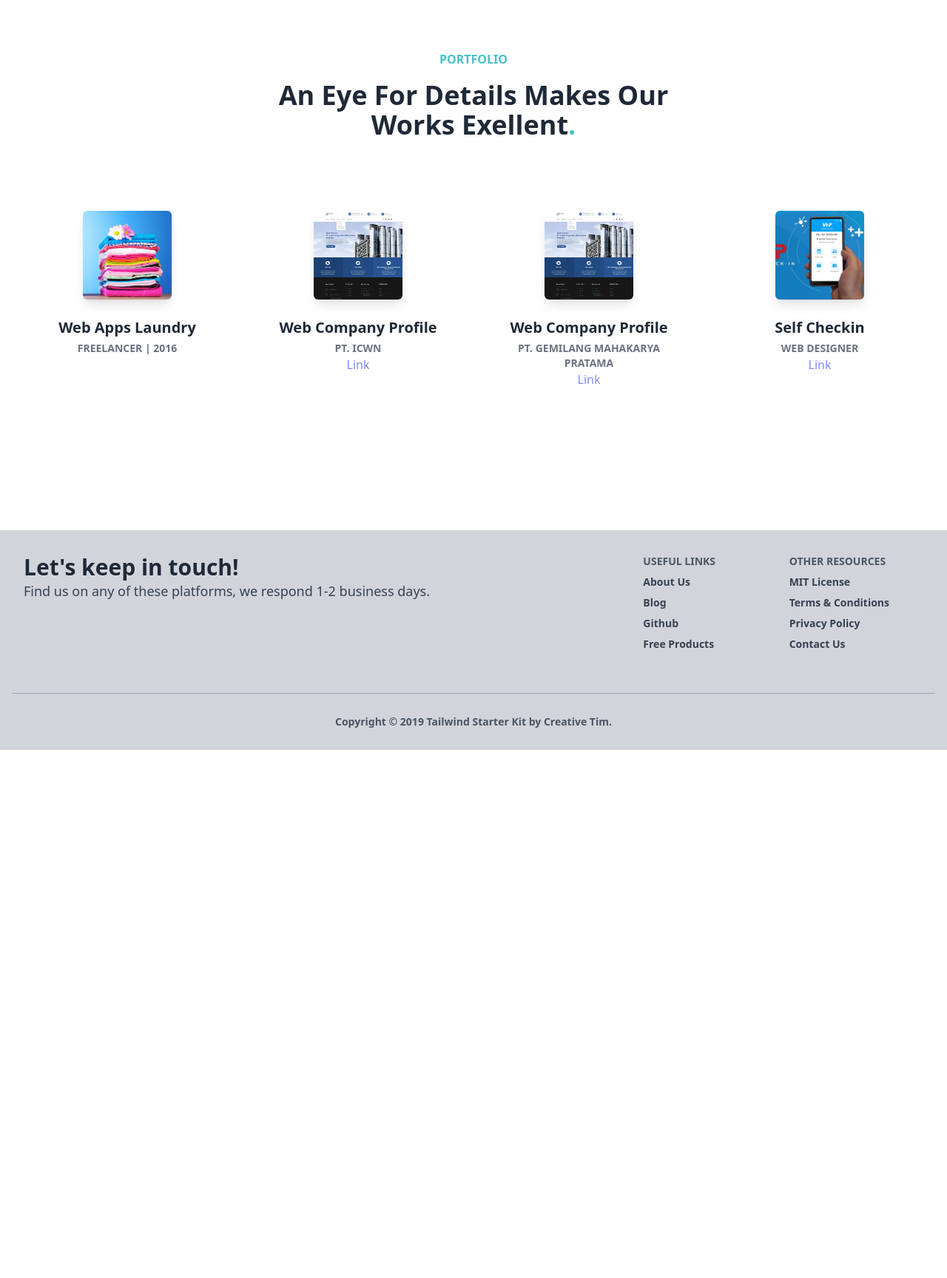
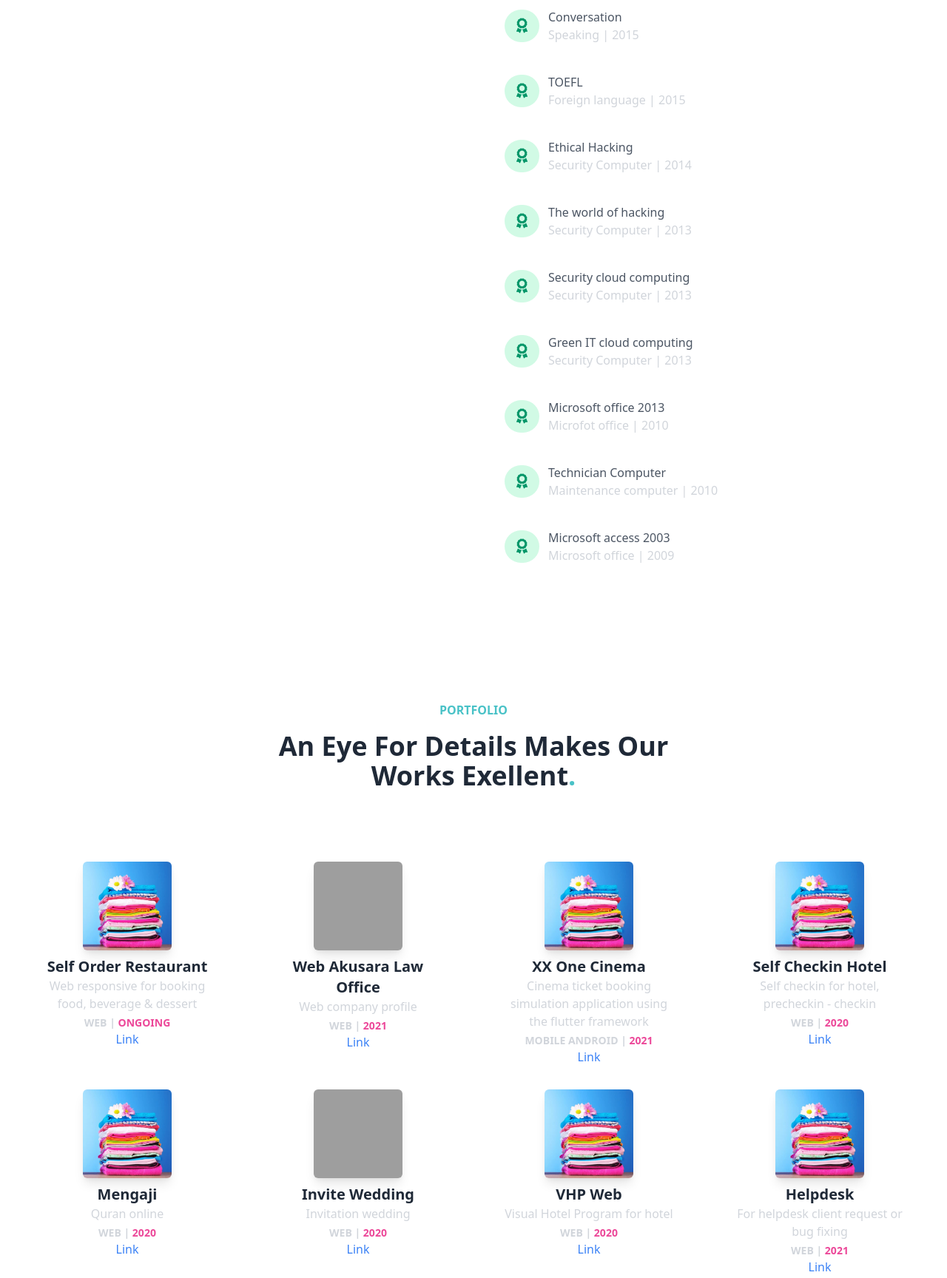
Before and after one commit to cybanjar/cybanjar.github.io, a plain HTML site: page syamsulamin/index.html in a window 1280 px wide. Shown: the part 2512-4240 px from the top of the page at 74% size. Before the commit the page ends 3526 px from the top, so only its background shows below. Drawn offline with nearby package versions, Linux system fonts and the light colour scheme; grey boxes are pictures that could not be loaded.

Commit message:
update data json

```diff
--- a/syamsulamin/assets/data/data.json
+++ b/syamsulamin/assets/data/data.json
@@ -2,46 +2,268 @@
     "portfolio": [
         {
             "id": 1,
-            "user": "freelance",
             "img": "assets/img/laundry.jpg",
-            "title": "web apps laundry",
-            "description": "freelance",
-            "link": "http://icwn.co.id",
-            "created_at": "2021-04-06T08:03:59.000000Z",
-            "updated_at": "2021-04-06T08:23:37.000000Z"
+            "project": "Self Order Restaurant",
+            "description": "Web responsive for booking food, beverage & dessert",
+            "link": "#",
+            "tahun": "ongoing",
+            "backend": "Rest API DB Progress",
+            "version": "web"
         },
         {
             "id": 2,
-            "user": "freelance",
-            "img": "assets/img/compro_icwn.jpg",
-            "title": "web apps laundry",
-            "description": "freelance",
+            "img": "https://source.unsplash.com/random/500x500",
+            "project": "Web Akusara Law Office",
+            "description": "Web company profile",
+            "link": "http://akusaralawoffice.com",
+            "tahun": "2021",
+            "backend": "",
+            "version": "web"
+        },
+        {
+            "id": 3,
+            "img": "assets/img/laundry.jpg",
+            "project": "XX One Cinema",
+            "description": "Cinema ticket booking simulation application using the flutter framework",
+            "link": "https://github.com/cybanjar",
+            "tahun": "2021",
+            "backend": "Firebase",
+            "version": "mobile android"
+        },
+        {
+            "id": 4,
+            "img": "assets/img/laundry.jpg",
+            "project": "Self Checkin Hotel",
+            "description": "Self checkin for hotel, precheckin - checkin",
+            "link": "http://vhp-online.com",
+            "tahun": "2020",
+            "backend": "Rest API DB Progress",
+            "version": "web"
+        },
+        {
+            "id": 5,
+            "img": "assets/img/laundry.jpg",
+            "project": "Mengaji",
+            "description": "Quran online",
+            "link": "https://my-project-dumet.web.app",
+            "tahun": "2020",
+            "backend": "Firebase",
+            "version": "web"
+        },
+        {
+            "id": 6,
+            "img": "https://source.unsplash.com/random/500x500",
+            "project": "Invite Wedding",
+            "description": "Invitation wedding",
+            "link": "https://wedding-vika.web.app/welcome-vika",
+            "tahun": "2020",
+            "backend": "Firebase",
+            "version": "web"
+        },
+        {
+            "id": 7,
+            "img": "assets/img/laundry.jpg",
+            "project": "VHP Web",
+            "description": "Visual Hotel Program for hotel",
+            "link": "http://vue.e1-vhp.com:8080",
+            "tahun": "2020",
+            "backend": "Rest API DB Progress",
+            "version": "web"
+        },
+        {
+            "id": 8,
+            "img": "assets/img/laundry.jpg",
+            "project": "Helpdesk",
+            "description": "For helpdesk client request or bug fixing",
+            "link": "http://devhdesk.e1-vhp.com",
+            "tahun": "2021",
+            "backend": "Rest API DB Progress",
+            "version": "web"
+        },
+        {
+            "id": 9,
+            "img": "assets/img/laundry.jpg",
+            "project": "New DB Setup",
+            "description": "For setup VHP Web",
+            "link": "#",
+            "tahun": "2020",
+            "backend": "",
+            "version": "UI Design figma"
+        },
+        {
+            "id": 10,
+            "img": "assets/img/laundry.jpg",
+            "project": "Web PT. Indo Cahaya Wira Nusantara",
+            "description": "Web company profile PT.ICWN",
             "link": "http://icwn.co.id",
-            "created_at": "2021-04-06T08:03:59.000000Z",
-            "updated_at": "2021-04-06T08:23:37.000000Z"
+            "tahun": "2019",
+            "backend": "PHP",
+            "version": "Web"
+        },
+        {
+            "id": 11,
+            "img": "assets/img/laundry.jpg",
+            "project": "Web PT. Gemilang Mahakarya Pramata",
+            "description": "Web company profile PT.GMP",
+            "link": "http://mahakaryapratama.com",
+            "tahun": "2019",
+            "backend": "",
+            "version": "Web"
+        },
+        {
+            "id": 12,
+            "img": "assets/img/laundry.jpg",
+            "project": "Web Laundry",
+            "description": "Web application laundry",
+            "link": "#",
+            "tahun": "2018",
+            "backend": "PHP MYSQL",
+            "version": "Web"
+        },
+        {
+            "id": 13,
+            "img": "assets/img/laundry.jpg",
+            "project": "HR Management Orange HRM",
+            "description": "Human Resource Management | failed project",
+            "link": "#",
+            "tahun": "2018",
+            "backend": "PHP MYSQL",
+            "version": "Web"
+        },
+        {
+            "id": 14,
+            "img": "assets/img/laundry.jpg",
+            "project": "Build internal server",
+            "description": "For HRM",
+            "link": "#",
+            "tahun": "2018",
+            "backend": "",
+            "version": "Ubuntu Server"
+        },
+        {
+            "id": 15,
+            "img": "assets/img/laundry.jpg",
+            "project": "Build Turnkey File Server",
+            "description": "File server internal office",
+            "link": "#",
+            "tahun": "2017",
+            "backend": "",
+            "version": "Turnkey file server"
+        },
+        {
+            "id": 16,
+            "img": "assets/img/laundry.jpg",
+            "project": "e-arsip",
+            "description": "arsip letter out and in for goverment",
+            "link": "#",
+            "tahun": "2017",
+            "backend": "",
+            "version": "Turnkey file server"
         }
     ],
     "education": [
         {
             "id": 1,
-            "edu": "UPNV Jakarta",
-            "tahun": "2011 - 2015",
-            "jurusan": "computer science",
+            "edu": "Flutter Developer",
+            "tahun": "2021",
+            "jurusan": "Mobile Development",
             "detailed": ""
         },
         {
             "id": 2,
-            "edu": "Webhozz ",
-            "tahun": "2019",
-            "jurusan": "Web Development",
-            "detailed": "PHP & MySQL"
+            "edu": "Vue Js",
+            "tahun": "2021",
+            "jurusan": "Frontend Development",
+            "detailed": ""
         },
         {
             "id": 3,
-            "edu": "Flutter Developer",
-            "tahun": "2021",
-            "jurusan": "Mobile Development",
+            "edu": "PHP & MySQL",
+            "tahun": "2019",
+            "jurusan": "Web Development",
             "detailed": ""
+        },
+        {
+            "id": 20,
+            "edu": "Bachelor of computer science",
+            "tahun": "2015",
+            "jurusan": "UPN Veteran Jakarta",
+            "detailed": ""
+        },
+        {
+            "id": 4,
+            "edu": "Conversation",
+            "tahun": "2015",
+            "jurusan": "Speaking",
+            "detailed": ""
+        },
+        {
+            "id": 5,
+            "edu": "TOEFL",
+            "tahun": "2015",
+            "jurusan": "Foreign language",
+            "detailed": ""
+        },
+        {
+            "id": 6,
+            "edu": "Ethical Hacking",
+            "tahun": "2014",
+            "jurusan": "Security Computer",
+            "detailed": ""
+        },
+        {
+            "id": 7,
+            "edu": "The world of hacking",
+            "tahun": "2013",
+            "jurusan": "Security Computer",
+            "detailed": ""
+        },
+        {
+            "id": 8,
+            "edu": "Security cloud computing",
+            "tahun": "2013",
+            "jurusan": "Security Computer",
+            "detailed": ""
+        },
+        {
+            "id": 9,
+            "edu": "Green IT cloud computing",
+            "tahun": "2013",
+            "jurusan": "Security Computer",
+            "detailed": ""
+        },
+        {
+            "id": 10,
+            "edu": "Microsoft office 2013",
+            "tahun": "2010",
+            "jurusan": "Microfot office",
+            "detailed": ""
+        },
+        {
+            "id": 11,
+            "edu": "Technician Computer",
+            "tahun": "2010",
+            "jurusan": "Maintenance computer",
+            "detailed": ""
+        },
+        {
+            "id": 12,
+            "edu": "Microsoft access 2003",
+            "tahun": "2009",
+            "jurusan": "Microsoft office",
+            "detailed": ""
+        }
+    ],
+    "experience": [
+        {
+            "id": 1,
+            "job_position": "Web Designer",
+            "company_name": "PT. Sindata",
+            "organization_name": "Research & Development",
+            "job_level": "Staff",
+            "employe_status": "permanent",
+            "period": "01-10-2019",
+            "description": "Development UI design, Web design, Alternative design for project Visual Hotel Program."
         }
     ]
 }
--- a/syamsulamin/index.html
+++ b/syamsulamin/index.html
@@ -268,7 +268,7 @@
                     </svg>
                 </div>
                 <div class="container mx-auto px-4">
-                    <div class="items-center flex flex-wrap">
+                    <div class="items-start flex flex-wrap">
                         <div class="w-full md:w-4/12 ml-auto mr-auto px-4">
                             <img alt="..." class="max-w-full rounded-lg shadow-lg" src="./assets/img/wisuda.jpg" />
                         </div>
@@ -281,7 +281,7 @@
                                     started faster. You can change the text and images and you're
                                     good to go.
                                 </p>
-                                <ul v-for="(item, index) in dataPrepare" class="list-none mt-6">
+                                <ul v-for="(item, index) in dataPrepare['education']" class="list-none mt-6">
                                     <li class="py-2">
                                         <div class="flex items-center">
                                             <div>
@@ -318,59 +318,19 @@
                         </div>
                     </div>
                     <div class="flex flex-wrap">
-                        <div class="w-full md:w-6/12 lg:w-3/12 lg:mb-0 mb-12 px-4">
+                        <div v-for="(item, index) in dataPrepare['portfolio']" :key="index"
+                            class="w-full md:w-6/12 lg:w-3/12 lg:mb-0 mb-12 px-4">
                             <div class="px-6">
-                                <img alt="..." src="./assets/img/laundry.jpg"
-                                    class="shadow-lg rounded-md max-w-full mx-auto" style="max-width: 120px;" />
-                                <div class="pt-6 text-center">
-                                    <h5 class="text-xl font-bold">Web Apps Laundry</h5>
-                                    <p class="mt-1 text-sm text-gray-500 uppercase font-semibold">
-                                        Freelancer | 2016
+                                <img alt="..." :src="item['img']" class="shadow-lg rounded-md max-w-full mx-auto"
+                                    style="max-width: 120px;" />
+                                <div class="pt-2 mb-8 text-center">
+                                    <h5 class="text-xl font-bold"> {{ item['project'] }} </h5>
+                                    <p class="text-gray-300">{{ item['description'] }}</p>
+                                    <p class="mt-1 text-sm text-gray-300 uppercase font-semibold">
+                                        {{ item['version'] }} | <span class="text-pink-500">{{ item['tahun'] }}</span>
                                     </p>
-                                </div>
-                            </div>
-                        </div>
-                        <div class="w-full md:w-6/12 lg:w-3/12 lg:mb-0 mb-12 px-4">
-                            <div class="px-6">
-                                <img alt="..." src="./assets/img/compro_icwn.jpg"
-                                    class="shadow-lg rounded-md max-w-full mx-auto" style="max-width: 120px;" />
-                                <div class="pt-6 text-center">
-                                    <h5 class="text-xl font-bold">Web Company Profile</h5>
-                                    <p class="mt-1 text-sm text-gray-500 uppercase font-semibold">
-                                        PT. ICWN
-                                    </p>
-                                    <a target="_blank" href="http://icwn.co.id">
-                                        <div class="text-indigo-400">Link</div>
-                                    </a>
-                                </div>
-                            </div>
-                        </div>
-                        <div class="w-full md:w-6/12 lg:w-3/12 lg:mb-0 mb-12 px-4">
-                            <div class="px-6">
-                                <img alt="..." src="./assets/img/compro_icwn.jpg"
-                                    class="shadow-lg rounded-md max-w-full mx-auto" style="max-width: 120px;" />
-                                <div class="pt-6 text-center">
-                                    <h5 class="text-xl font-bold">Web Company Profile</h5>
-                                    <p class="mt-1 text-sm text-gray-500 uppercase font-semibold">
-                                        PT. Gemilang Mahakarya Pratama
-                                    </p>
-                                    <a target="_blank" href="http://icwn.co.id">
-                                        <div class="text-indigo-400">Link</div>
-                                    </a>
-                                </div>
-                            </div>
-                        </div>
-                        <div class="w-full md:w-6/12 lg:w-3/12 lg:mb-0 mb-12 px-4">
-                            <div class="px-6">
-                                <img alt="..." src="./assets/img/self_checkin.jpeg"
-                                    class="shadow-lg rounded-md max-w-full mx-auto" style="max-width: 120px;" />
-                                <div class="pt-6 text-center">
-                                    <h5 class="text-xl font-bold">Self Checkin</h5>
-                                    <p class="mt-1 text-sm text-gray-500 uppercase font-semibold">
-                                        Web Designer
-                                    </p>
-                                    <a target="_blank" href="http://vhp-online.com">
-                                        <div class="text-indigo-400">Link</div>
+                                    <a target="_blank" :href="item['link']">
+                                        <div class="text-blue-500">Link</div>
                                     </a>
                                 </div>
                             </div>
@@ -399,11 +359,11 @@
                                 <ul class="list-unstyled">
                                     <li>
                                         <a class="text-gray-700 hover:text-gray-900 font-semibold block pb-2 text-sm"
-                                            href="https://www.creative-tim.com/presentation">About Us</a>
+                                            href="#">About Us</a>
                                     </li>
                                     <li>
                                         <a class="text-gray-700 hover:text-gray-900 font-semibold block pb-2 text-sm"
-                                            href="https://blog.creative-tim.com">Blog</a>
+                                            href="https://uidesignandcoding.wordpress.com">Blog</a>
                                     </li>
                                     <li>
                                         <a class="text-gray-700 hover:text-gray-900 font-semibold block pb-2 text-sm"
@@ -474,7 +434,6 @@
             },
             mounted: function () {
                 this.$nextTick(function () {
-
                     fetch('./assets/data/data.json', {
                         method: 'GET',
                         body: JSON.stringify(),
@@ -482,45 +441,13 @@
                             'content-type': 'application/json'
                         }
                     })
-
-                        // if (!response.ok) {
-                        //     throw new HTTPError(`Fetch error: ${response.statusText}`);
-                        // } else {
-                        //     console.log('ada : ')
-                        // }
-
-                        // const dataProfile = await response.json()
-                        // console.log("dataProfile : ", dataProfile)
-
                         .then(response => response.json())
                         .then(data => {
-                            console.log('Success : ', data['education'])
-                            this.dataPrepare = data['education']
-                        });
-
-                    // this.dataPrepare = data['education']
-                    //     const dataEducation = data['education']
-                    // console.log(dataEducation)
-
+                            console.log('Success : ', data)
+                            this.dataPrepare = data
+                        })
                 })
             }
-            //         const response = await fetch('http://localhost:8000/api/resto', {
-            //             method: 'GET',
-            //             body: JSON.stringify(),
-            //             headers: {
-            //                 'content-type': 'application/json'
-            //             }
-            //         });
-
-            //         if(!response.ok) {
-            //             throw new HTTPError(`Fetch error: ${response.statusText}`);
-            //   }
-
-
-            //     const dataResto = await response.json();
-            //     console.log("dataRestoL : ", dataResto['data']);
-
-
         });
     </script>
 
```
